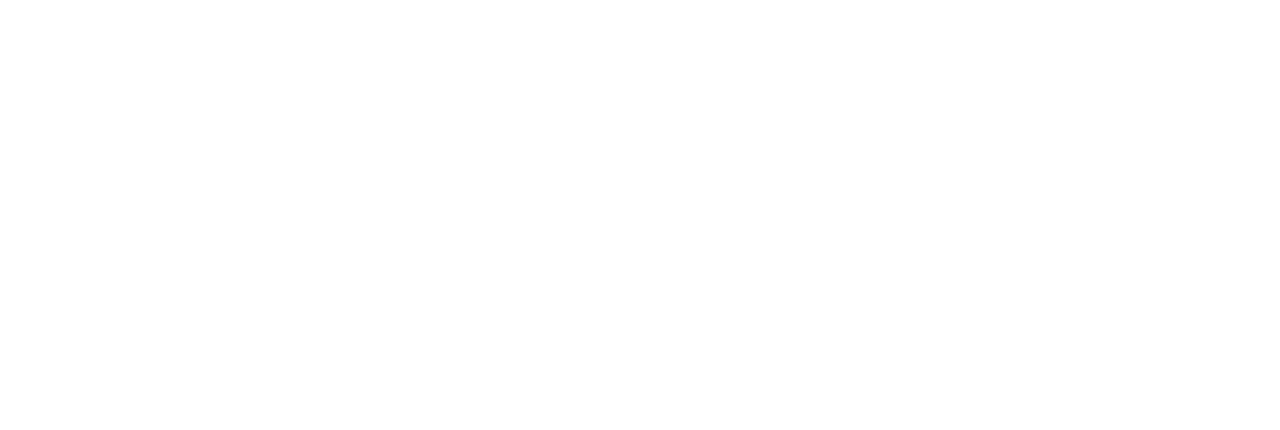
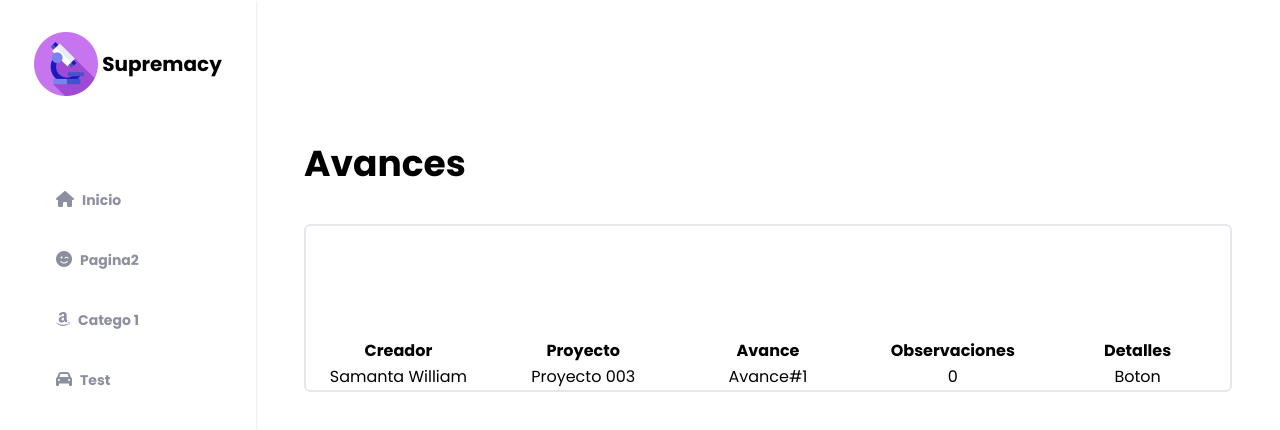
Before and after one commit to Ciclo4Mintic-Projects/gestProjects-MinTic, a React (Create React App) app: page /progress in a window 1280 px wide. Before the commit this address had no page. Shown: the top 430 px of the page. Built offline with nearby package versions, Linux system fonts and the light colour scheme.

Commit message:
iniciando maquetación de avances

```diff
--- a/src/App.jsx
+++ b/src/App.jsx
@@ -7,6 +7,7 @@
 import Page2 from 'pages/Page2';
 import IndexCategory1 from 'pages/category1/Index';
 import Category1 from 'pages/category1/CategoryPage1';
+import IndexProgress from 'pages/Progress/Index'
 import 'styles/globals.css';
 
 // import PrivateRoute from 'components/PrivateRoute';
@@ -29,6 +30,7 @@
               <Route path='page2' element={<Page2 />} />
               <Route path='category1' element={<IndexCategory1 />} />
               <Route path='category1/page1' element={<Category1 />} />
+              <Route path='progress' element={<IndexProgress />} />
             </Route>
           </Routes>
         </BrowserRouter>
--- /dev/null
+++ b/src/pages/Progress/Index.jsx
@@ -0,0 +1,17 @@
+import React from 'react'
+import ProgressTable from './ProgressTable'
+const IndexProgress = () => {
+  return (
+    <div>
+      <div className=" mt-36 mx-12">
+        <h2 className="text-4xl font-bold ">Avances</h2>
+        <div className=" mt-10 bg-white border-2 rounded-md">
+          <ProgressTable />
+        </div>
+      </div>
+
+    </div>
+  )
+}
+
+export default IndexProgress
--- /dev/null
+++ b/src/pages/Progress/ProgressTable.jsx
@@ -0,0 +1,24 @@
+import React from 'react'
+
+const ProgressTable = () => {
+  return (
+    <table className="grid mt-28 grid-rows-2">
+      <tr className=" grid row-start-1 grid-cols-5">
+        <th className="">Creador</th>
+        <th>Proyecto</th>
+        <th>Avance</th>
+        <th>Observaciones</th>
+        <th>Detalles</th>
+      </tr>
+      <tr className="grid row-start-2 grid-cols-5 justify-items-center">
+        <td>Samanta William</td>
+        <td>Proyecto 003</td>
+        <td>Avance#1</td>
+        <td>0</td>
+        <td>Boton</td>
+      </tr>
+    </table>
+  )
+}
+
+export default ProgressTable
```
